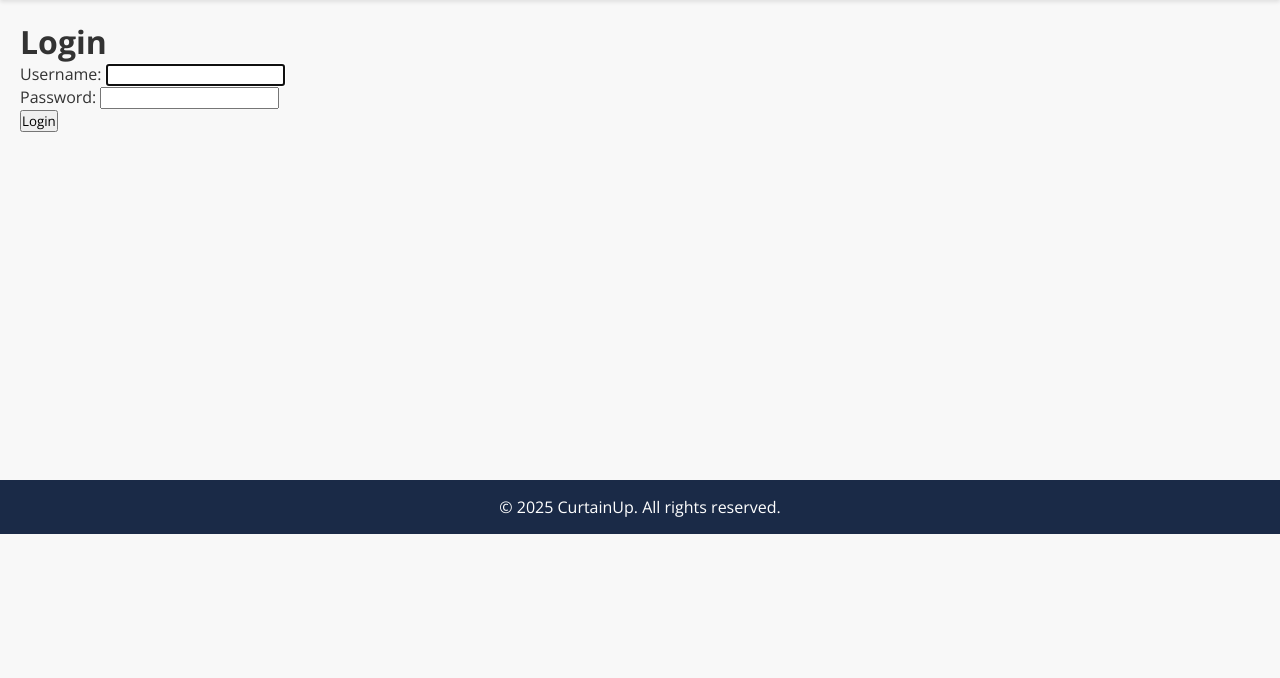
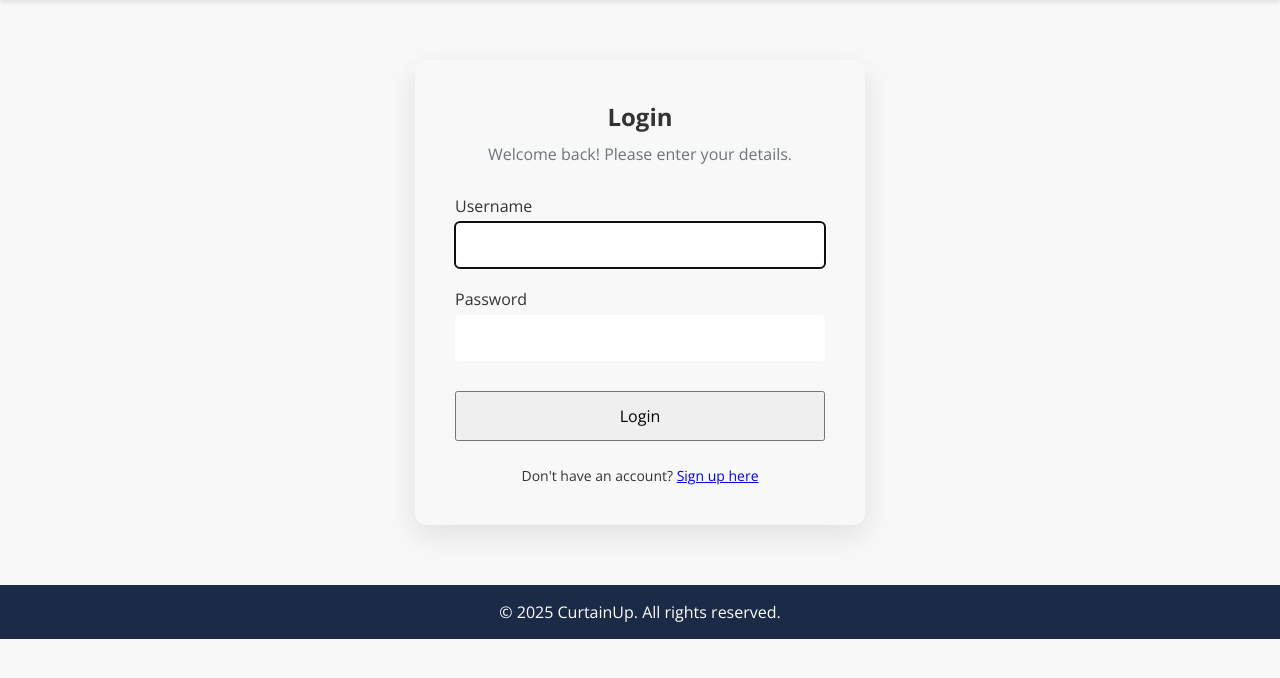
Before and after one commit to navneet-dhar-dubey/curtain-upmovie-bookingsite, a Django app: page /login/ in a window 1280 px wide. Shown: the part 73-751 px from the top of the page. Run offline with Django 5.2, Linux system fonts and the light colour scheme.

Commit message:
Add Login_URL settings.py

```diff
--- a/djangoproject/djangoproject/settings.py
+++ b/djangoproject/djangoproject/settings.py
@@ -141,3 +141,7 @@ STATIC_ROOT = BASE_DIR / 'staticfiles'
 
 # e.g., ALLOWED_HOSTS = ['yourusername.pythonanywhere.com']
 ALLOWED_HOSTS = ['navneetdhardubey.pythonanywhere.com']
+
+# In djangoproject/settings.py
+
+LOGIN_URL = 'login'
--- a/djangoproject/movies/templates/login.html
+++ b/djangoproject/movies/templates/login.html
@@ -1,10 +1,36 @@
 {% extends 'base.html' %}
 
 {% block content %}
-  <h1>Login</h1>
-  <form method="POST" action="{% url 'login' %}">
-    {% csrf_token %}
-    {{ form.as_p }}
-    <button type="submit">Login</button>
-  </form>
+<div class="auth-container">
+  <div class="auth-card">
+    <h2>Login</h2>
+    <p class="auth-subtext">Welcome back! Please enter your details.</p>
+
+    <form method="POST" class="auth-form">
+      {% csrf_token %}
+
+      {% if form.non_field_errors %}
+        <div class="form-errors">
+            {{ form.non_field_errors }}
+        </div>
+      {% endif %}
+
+      <div class="form-group">
+        <label for="{{ form.username.id_for_label }}">Username</label>
+        {{ form.username }}
+      </div>
+
+      <div class="form-group">
+        <label for="{{ form.password.id_for_label }}">Password</label>
+        {{ form.password }}
+      </div>
+
+      <button type="submit" class="btn btn-primary">Login</button>
+    </form>
+
+    <div class="auth-switch">
+      <p>Don't have an account? <a href="{% url 'signup' %}">Sign up here</a></p>
+    </div>
+  </div>
+</div>
 {% endblock %}
--- a/djangoproject/movies/views.py
+++ b/djangoproject/movies/views.py
@@ -6,6 +6,7 @@ from django.shortcuts import redirect
 from django.contrib.auth.decorators import login_required
 from django.db.models.functions import Length
 import razorpay
+from collections import defaultdict
 
 # Create your views here.
 
@@ -67,12 +68,17 @@ def logout_view(request):
     logout(request)
     return redirect('movie_list')
 
-
+@login_required
 def movie_detail(request, movie_id):
     movie = get_object_or_404(Movie, pk=movie_id)
 
     showtimes = Showtime.objects.filter(movie=movie, start_time__gte=timezone.now() #gte means greaterthanorequalto
     ).order_by('start_time')
+
+    showtimes_by_date = defaultdict(list)
+    for show in showtimes:
+        show_date = show.start_time.date()
+        showtimes_by_date[show_date].append(show)
 
     context={
         'movie': movie,
--- a/djangoproject/static/css/style.css
+++ b/djangoproject/static/css/style.css
@@ -608,3 +608,171 @@ footer {
   font-size: 18px;
   margin-top: 10px;
 }
+
+/* In static/css/style.css */
+
+/* ==========================================================================
+   Authentication Page Styles (Login/Signup)
+   ========================================================================== */
+
+/* This container centers the card on the page */
+.auth-container {
+  display: flex;
+  justify-content: center;
+  align-items: center;
+  padding: 40px 20px;
+}
+
+/* The main card for the form */
+.auth-card {
+  background-color: var(--background-white);
+  padding: 40px;
+  border-radius: 12px;
+  box-shadow: 0 10px 30px rgba(0,0,0,0.1);
+  width: 100%;
+  max-width: 450px;
+  text-align: center;
+}
+
+.auth-card h2 {
+  margin-bottom: 10px;
+  color: var(--secondary-color);
+}
+
+.auth-subtext {
+  margin-bottom: 30px;
+  color: #6c757d;
+}
+
+/* Styles for the form itself */
+.auth-form .form-group {
+  margin-bottom: 20px;
+  text-align: left;
+}
+
+.auth-form label {
+  display: block;
+  margin-bottom: 5px;
+  font-weight: 500;
+}
+
+.auth-form input {
+  width: 100%;
+  padding: 12px;
+  border: 1px solid var(--border-color);
+  border-radius: 5px;
+  font-size: 16px;
+}
+
+.auth-form .btn {
+  width: 100%;
+  padding: 12px;
+  font-size: 16px;
+  margin-top: 10px;
+}
+
+.form-errors {
+  color: #dc3545;
+  background-color: #f8d7da;
+  border: 1px solid #f5c6cb;
+  padding: 10px;
+  border-radius: 5px;
+  margin-bottom: 20px;
+}
+
+/* Styles for the "Sign up here" link */
+.auth-switch {
+  margin-top: 25px;
+  font-size: 14px;
+}
+
+/* In static/css/style.css */
+
+.movie-detail-container {
+  max-width: 1200px;
+  margin: 0 auto;
+}
+
+/* --- Movie Banner Styles --- */
+.movie-banner {
+  display: flex;
+  gap: 40px;
+  margin-bottom: 40px;
+}
+
+.poster-container img {
+  width: 250px;
+  border-radius: 12px;
+  box-shadow: 0 10px 30px rgba(0,0,0,0.2);
+}
+
+.info-container h1 {
+  font-size: 2.5rem;
+  margin-bottom: 15px;
+}
+
+.meta-tags {
+  display: flex;
+  gap: 10px;
+  margin-bottom: 20px;
+}
+
+.tag {
+  background-color: #f0f0f0;
+  padding: 5px 12px;
+  border-radius: 20px;
+  font-size: 14px;
+  display: inline-flex;
+  align-items: center;
+  gap: 5px;
+}
+
+.description {
+  font-size: 16px;
+  line-height: 1.7;
+}
+
+
+/* --- Showtimes Section Styles --- */
+.showtimes-section h2 {
+  border-bottom: 2px solid var(--border-color);
+  padding-bottom: 10px;
+  margin-bottom: 20px;
+}
+
+.date-group {
+  margin-bottom: 30px;
+}
+
+.date-group h3 {
+  font-size: 1.2rem;
+  color: var(--primary-color);
+  margin-bottom: 15px;
+}
+
+.showtimes-grid {
+  display: grid;
+  grid-template-columns: repeat(auto-fill, minmax(300px, 1fr));
+  gap: 15px;
+}
+
+.showtime-card {
+  display: flex;
+  justify-content: space-between;
+  align-items: center;
+  padding: 15px;
+  background-color: var(--background-white);
+  border: 1px solid var(--border-color);
+  border-radius: 8px;
+}
+
+.theater-info p {
+  font-size: 14px;
+  color: #6c757d;
+  margin: 0;
+}
+
+.showtime-btn {
+  padding: 8px 20px;
+  font-size: 14px;
+}
```
Also changed, not shown: djangoproject/movies/templates/movie_detail.html (+35 -32 lines), djangoproject/movies/templates/signup.html (+46 -6 lines).
